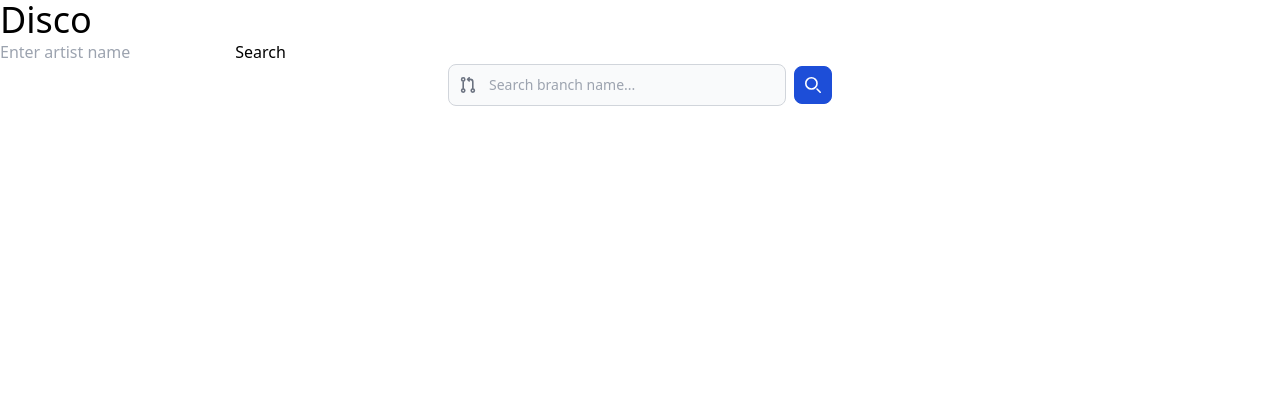
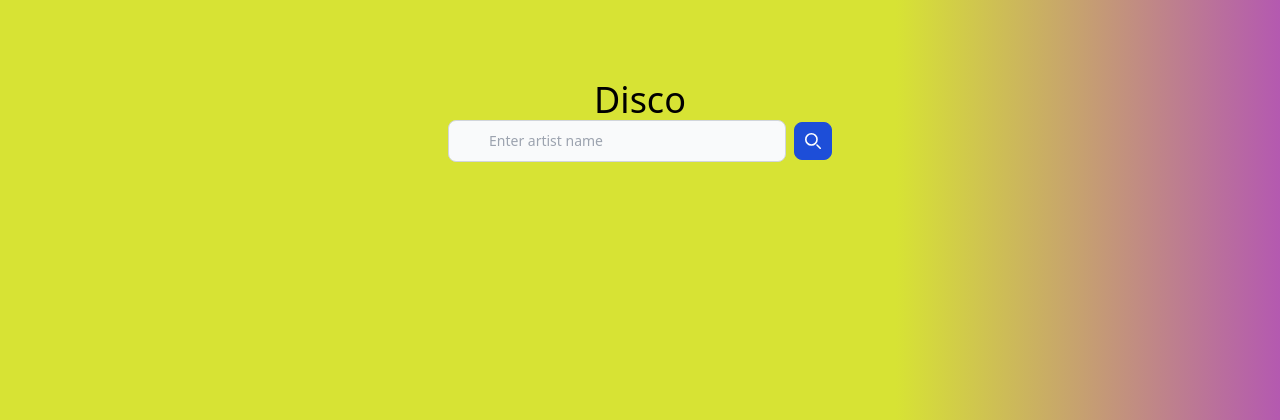
Before and after one commit to byglow9/Disco, a Flask app: page / in a window 1280 px wide. Shown: the top 420 px of the page. Run offline with Flask 3, Linux system fonts and the light colour scheme.

Commit message:
css customization basics

```diff
--- a/package.json
+++ b/package.json
@@ -1,5 +1,5 @@
 {
     "scripts": {
-        "build:css": "tailwindcss build static/css/input.css -o static/css/output.css"
+         "build:css": "tailwindcss build static/css/input.css -o static/css/output.css"
     }
   }
--- a/static/css/output.css
+++ b/static/css/output.css
@@ -566,10 +566,6 @@ video {
   border-width: 0;
 }
 
-.pointer-events-none {
-  pointer-events: none;
-}
-
 .visible {
   visibility: visible;
 }
@@ -590,15 +586,6 @@ video {
   position: relative;
 }
 
-.inset-y-0 {
-  top: 0px;
-  bottom: 0px;
-}
-
-.start-0 {
-  inset-inline-start: 0px;
-}
-
 .mx-auto {
   margin-left: auto;
   margin-right: auto;
@@ -606,6 +593,18 @@ video {
 
 .ms-2 {
   margin-inline-start: 0.5rem;
+}
+
+.mt-7 {
+  margin-top: 1.75rem;
+}
+
+.mt-20 {
+  margin-top: 5rem;
+}
+
+.-mt-20 {
+  margin-top: -5rem;
 }
 
 .block {
@@ -693,14 +714,120 @@ video {
   background-color: rgb(249 250 251 / var(--tw-bg-opacity));
 }
 
-.bg-blue-600 {
-  --tw-bg-opacity: 1;
-  background-color: rgb(37 99 235 / var(--tw-bg-opacity));
-}
-
 .bg-gray-700 {
   --tw-bg-opacity: 1;
   background-color: rgb(55 65 81 / var(--tw-bg-opacity));
+}
+
+.bg-yellow-400 {
+  --tw-bg-opacity: 1;
+  background-color: rgb(250 204 21 / var(--tw-bg-opacity));
+}
+
+.bg-white {
+  --tw-bg-opacity: 1;
+  background-color: rgb(255 255 255 / var(--tw-bg-opacity));
+}
+
+.bg-gradient-to-r {
+  background-image: linear-gradient(to right, var(--tw-gradient-stops));
+}
+
+.bg-gradient-to-t {
+  background-image: linear-gradient(to top, var(--tw-gradient-stops));
+}
+
+.bg-gradient-to-tr {
+  background-image: linear-gradient(to top right, var(--tw-gradient-stops));
+}
+
+.bg-gradient-to-b {
+  background-image: linear-gradient(to bottom, var(--tw-gradient-stops));
+}
+
+.bg-gradient-to-bl {
+  background-image: linear-gradient(to bottom left, var(--tw-gradient-stops));
+}
+
+.bg-gradient-to-tl {
+  background-image: linear-gradient(to top left, var(--tw-gradient-stops));
+}
+
+.bg-gradient-to-br {
+  background-image: linear-gradient(to bottom right, var(--tw-gradient-stops));
+}
+
+.bg-gradient-to-l {
+  background-image: linear-gradient(to left, var(--tw-gradient-stops));
+}
+
+.from-cyan-500 {
+  --tw-gradient-from: #06b6d4 var(--tw-gradient-from-position);
+  --tw-gradient-to: rgb(6 182 212 / 0) var(--tw-gradient-to-position);
+  --tw-gradient-stops: var(--tw-gradient-from), var(--tw-gradient-to);
+}
+
+.from-custom-disco {
+  --tw-gradient-from: #d7e334 var(--tw-gradient-from-position);
+  --tw-gradient-to: rgb(215 227 52 / 0) var(--tw-gradient-to-position);
+  --tw-gradient-stops: var(--tw-gradient-from), var(--tw-gradient-to);
+}
+
+.from-indigo-500 {
+  --tw-gradient-from: #6366f1 var(--tw-gradient-from-position);
+  --tw-gradient-to: rgb(99 102 241 / 0) var(--tw-gradient-to-position);
+  --tw-gradient-stops: var(--tw-gradient-from), var(--tw-gradient-to);
+}
+
+.from-custom-disco2 {
+  --tw-gradient-from: #B459B0 var(--tw-gradient-from-position);
+  --tw-gradient-to: rgb(180 89 176 / 0) var(--tw-gradient-to-position);
+  --tw-gradient-stops: var(--tw-gradient-from), var(--tw-gradient-to);
+}
+
+.from-10\% {
+  --tw-gradient-from-position: 10%;
+}
+
+.from-90\% {
+  --tw-gradient-from-position: 90%;
+}
+
+.from-70\% {
+  --tw-gradient-from-position: 70%;
+}
+
+.via-sky-500 {
+  --tw-gradient-to: rgb(14 165 233 / 0)  var(--tw-gradient-to-position);
+  --tw-gradient-stops: var(--tw-gradient-from), #0ea5e9 var(--tw-gradient-via-position), var(--tw-gradient-to);
+}
+
+.via-30\% {
+  --tw-gradient-via-position: 30%;
+}
+
+.to-blue-500 {
+  --tw-gradient-to: #3b82f6 var(--tw-gradient-to-position);
+}
+
+.to-custom-disco2 {
+  --tw-gradient-to: #B459B0 var(--tw-gradient-to-position);
+}
+
+.to-emerald-500 {
+  --tw-gradient-to: #10b981 var(--tw-gradient-to-position);
+}
+
+.to-custom-disco {
+  --tw-gradient-to: #d7e334 var(--tw-gradient-to-position);
+}
+
+.to-90\% {
+  --tw-gradient-to-position: 90%;
+}
+
+.to-10\% {
+  --tw-gradient-to-position: 10%;
 }
 
 .p-2 {
@@ -711,12 +838,16 @@ video {
   padding: 0.625rem;
 }
 
+.p-6 {
+  padding: 1.5rem;
+}
+
 .ps-10 {
   padding-inline-start: 2.5rem;
 }
 
-.ps-3 {
-  padding-inline-start: 0.75rem;
+.text-center {
+  text-align: center;
 }
 
 .text-4xl {
@@ -733,11 +864,6 @@ video {
   font-weight: 500;
 }
 
-.text-gray-500 {
-  --tw-text-opacity: 1;
-  color: rgb(107 114 128 / var(--tw-text-opacity));
-}
-
 .text-gray-900 {
   --tw-text-opacity: 1;
   color: rgb(17 24 39 / var(--tw-text-opacity));
--- a/templates/index.html
+++ b/templates/index.html
@@ -6,30 +6,30 @@
     <title>Disco</title>
     <link href="{{ url_for('static', filename='css/output.css') }}" rel="stylesheet">
 </head>
-<body >
-    <h1 class="text-4xl">Disco</h1>
-        <input type="text" id="artistName" placeholder="Enter artist name" />
-        <button id="searchBtn">Search</button>
+<body class="bg-gradient-to-r from-custom-disco  from-70% to-custom-disco2 mt-20">
 
-            <form class="flex items-center max-w-sm mx-auto">
-                <label for="simple-search" class="sr-only">Search</label>
+    <div id="disco-total" class="">
+        <h1 class="text-4xl text-center">Disco</h1>
+
+            <div class="flex items-center max-w-sm mx-auto">
                 <div class="relative w-full">
-                    <div class="absolute inset-y-0 start-0 flex items-center ps-3 pointer-events-none">
-                        <svg class="w-4 h-4 text-gray-500 dark:text-gray-400" aria-hidden="true" xmlns="http://www.w3.org/2000/svg" fill="none" viewBox="0 0 18 20">
-                            <path stroke="currentColor" stroke-linecap="round" stroke-linejoin="round" stroke-width="2" d="M3 5v10M3 5a2 2 0 1 0 0-4 2 2 0 0 0 0 4Zm0 10a2 2 0 1 0 0 4 2 2 0 0 0 0-4Zm12 0a2 2 0 1 0 0 4 2 2 0 0 0 0-4Zm0 0V6a3 3 0 0 0-3-3H9m1.5-2-2 2 2 2"/>
+                    <input type="text" id="artistName" placeholder="Enter artist name" class="bg-gray-50 border border-gray-300 text-gray-900 text-sm rounded-lg focus:ring-blue-500 focus:border-blue-500 block w-full ps-10 p-2.5  dark:bg-gray-700 dark:border-gray-600 dark:placeholder-gray-400 dark:text-white dark:focus:ring-blue-500 dark:focus:border-blue-500" />
+                </div>
+
+                <div>
+                    <button id="searchBtn" class="p-2.5 ms-2 text-sm font-medium text-white bg-blue-700 rounded-lg border border-blue-700 hover:bg-blue-800 focus:ring-4 focus:outline-none focus:ring-blue-300 dark:bg-blue-600 dark:hover:bg-blue-700 dark:focus:ring-blue-800">
+                        <svg class="w-4 h-4" aria-hidden="true" xmlns="http://www.w3.org/2000/svg" fill="none" viewBox="0 0 20 20">
+                            <path stroke="currentColor" stroke-linecap="round" stroke-linejoin="round" stroke-width="2" d="m19 19-4-4m0-7A7 7 0 1 1 1 8a7 7 0 0 1 14 0Z"/>
                         </svg>
-                    </div>
-                    <input type="text" id="simple-search" class="bg-gray-50 border border-gray-300 text-gray-900 text-sm rounded-lg focus:ring-blue-500 focus:border-blue-500 block w-full ps-10 p-2.5  dark:bg-gray-700 dark:border-gray-600 dark:placeholder-gray-400 dark:text-white dark:focus:ring-blue-500 dark:focus:border-blue-500" placeholder="Search branch name..." required />
+                    </button>
                 </div>
-                <button type="submit" class="p-2.5 ms-2 text-sm font-medium text-white bg-blue-700 rounded-lg border border-blue-700 hover:bg-blue-800 focus:ring-4 focus:outline-none focus:ring-blue-300 dark:bg-blue-600 dark:hover:bg-blue-700 dark:focus:ring-blue-800">
-                    <svg class="w-4 h-4" aria-hidden="true" xmlns="http://www.w3.org/2000/svg" fill="none" viewBox="0 0 20 20">
-                        <path stroke="currentColor" stroke-linecap="round" stroke-linejoin="round" stroke-width="2" d="m19 19-4-4m0-7A7 7 0 1 1 1 8a7 7 0 0 1 14 0Z"/>
-                    </svg>
-                    <span class="sr-only">Search</span>
-                </button>
-            </form>
+            </div>
 
-        <ul id="songsList"></ul>
+            <div>
+                <ul id="songsList" class="mx-auto max-w-sm"></ul>
+            </div>
+    </div>
+
     <script src="{{ url_for('static', filename='script.js') }}"></script>
 </body>
 </html>
```
Also changed, not shown: other parts of static/css/output.css (+28 -10 lines), tailwind.config.js (+7 -1 lines).
